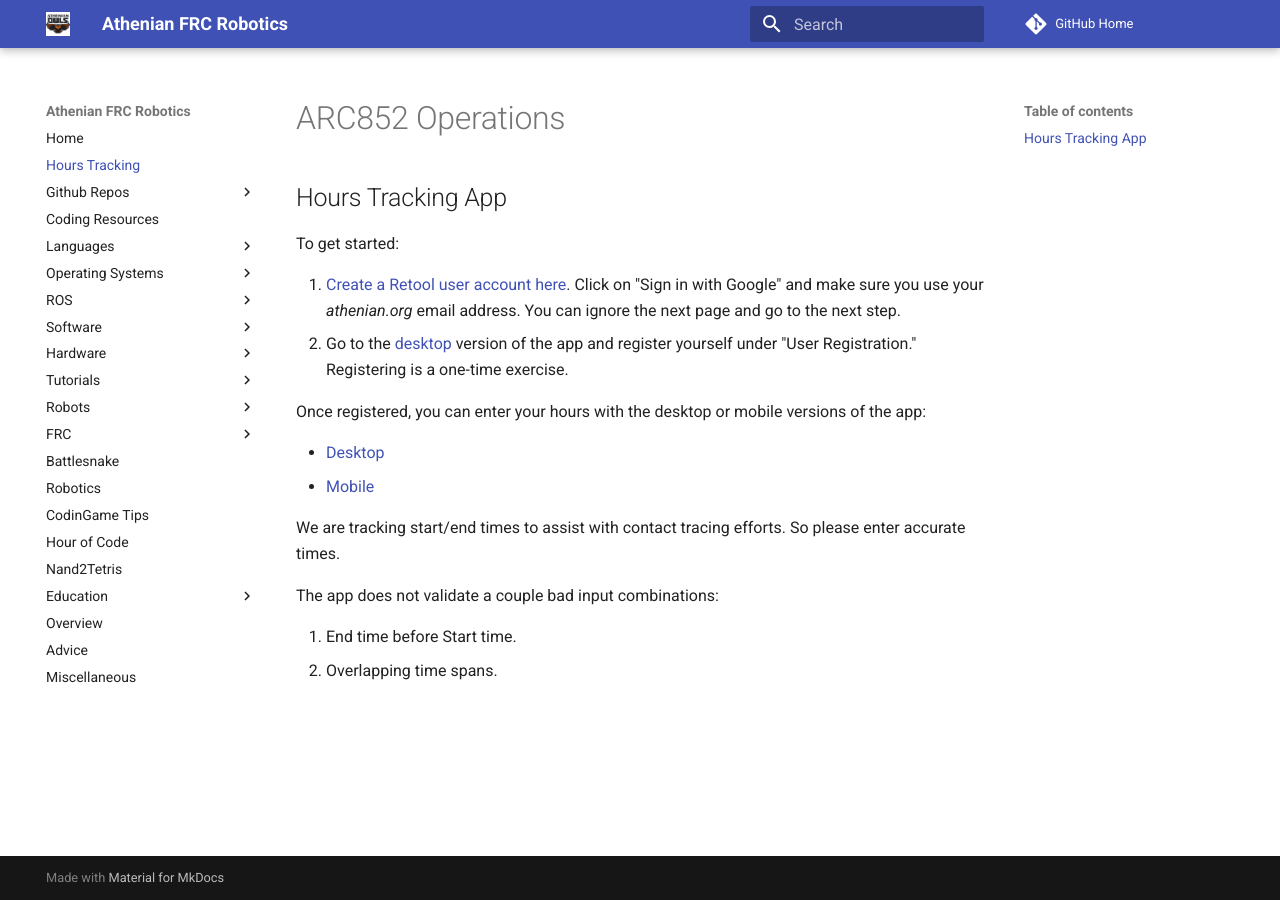
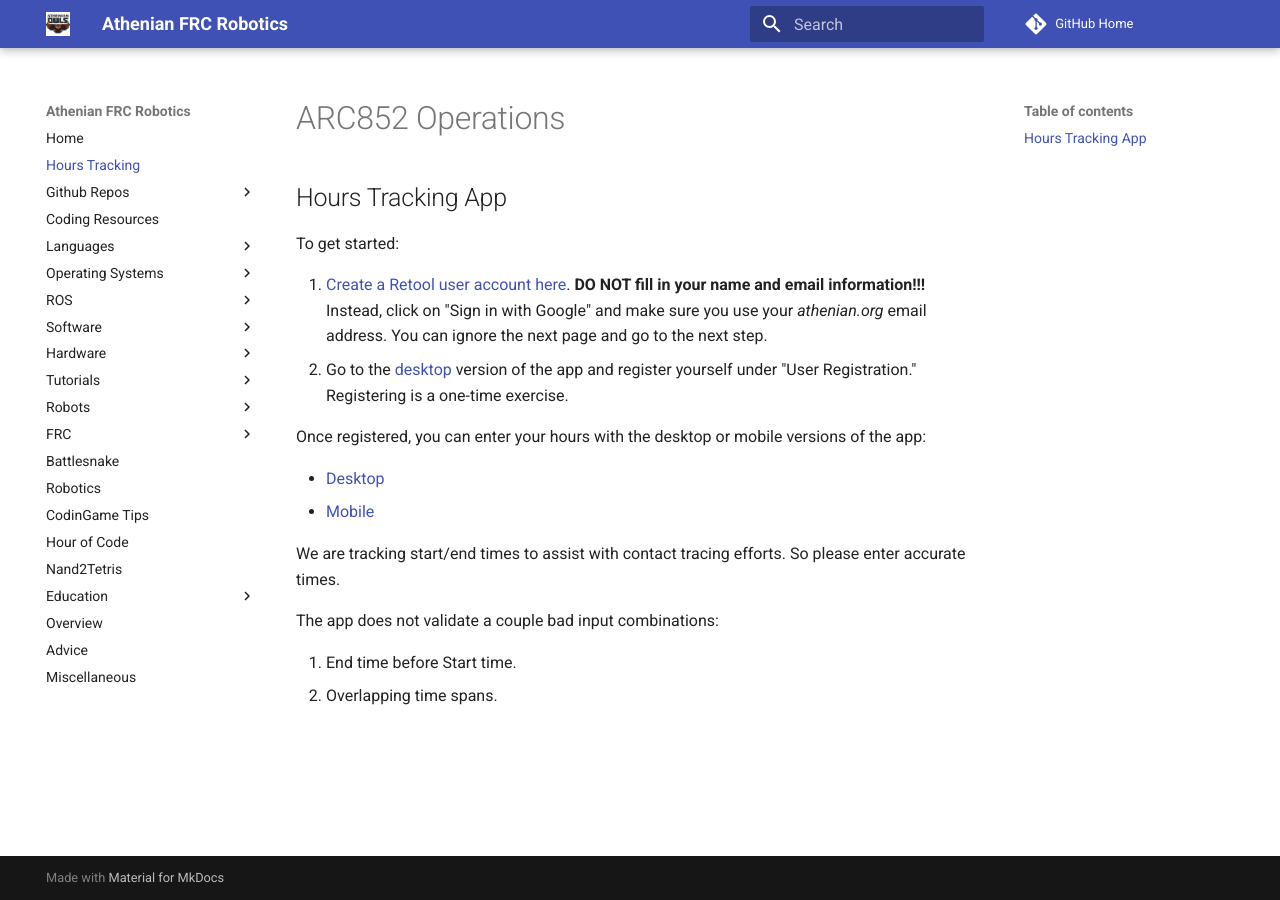
Before and after one commit to athenian-robotics/athenian-robotics-mkdocs, an MkDocs documentation site: the page built from docs/operations.md, in a window 1280 px wide. Built offline with MkDocs 1.6.1 and Material for MkDocs 9.7.7, drawn with Linux system fonts in a browser that asks for light colours; comment, search, counter and statistics services are not loaded.

Commit message:
Update docs

```diff
--- a/docs/operations.md
+++ b/docs/operations.md
@@ -4,8 +4,10 @@
 
 To get started:
 
-1. [Create a Retool user account here](https://login.retool.com/auth/signup). Click on "Sign in with Google" and make
-   sure you use your *athenian.org* email address. You can ignore the next page and go to the next step.
+1. [Create a Retool user account here](https://login.retool.com/auth/signup).
+   **DO NOT fill in your name and email information!!!**
+   Instead, click on "Sign in with Google" and make sure you use your *athenian.org* email address. You can ignore the
+   next page and go to the next step.
 2. Go to the [desktop](https://arc852.retool.com/apps/Hours%20Tracker%20App/User%20Registration)
    version of the app and register yourself under "User Registration." Registering is a one-time exercise.
 
```
